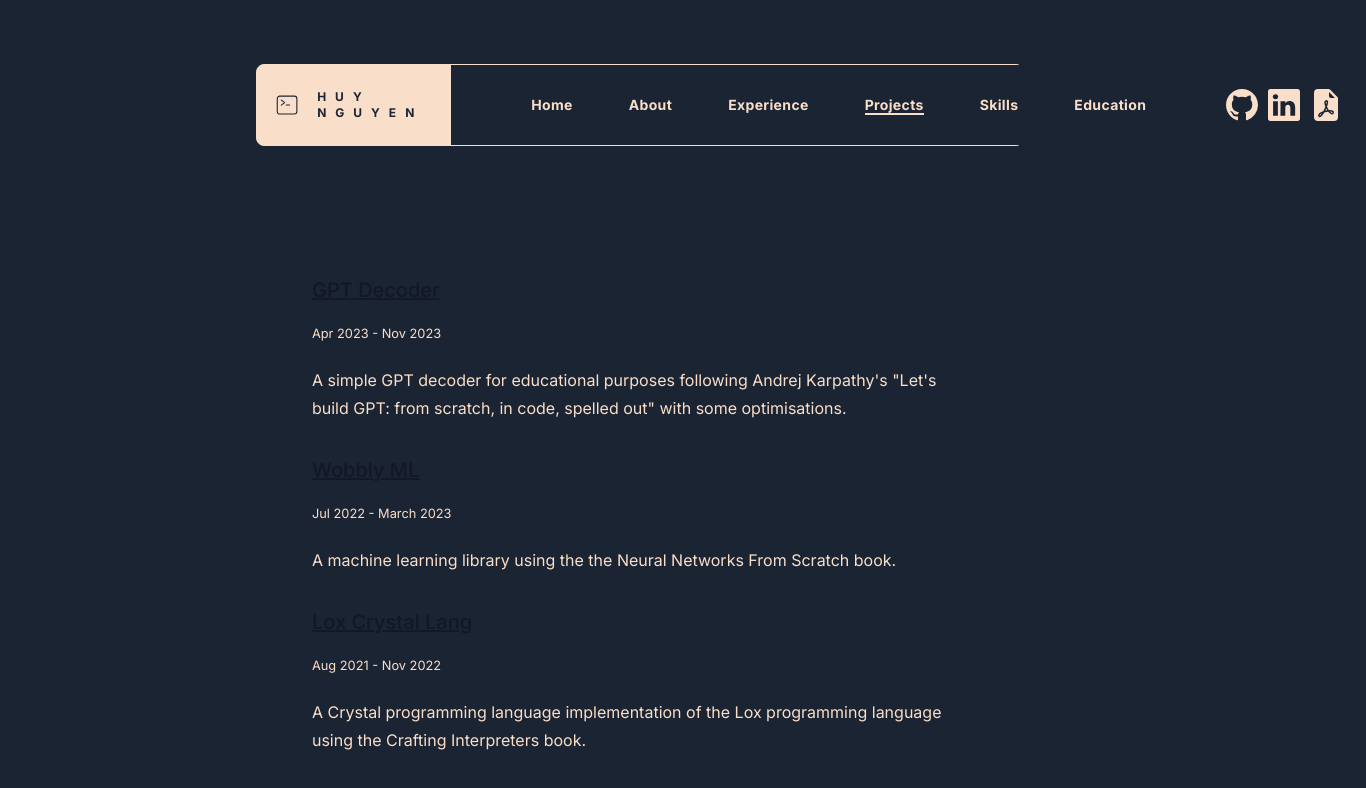
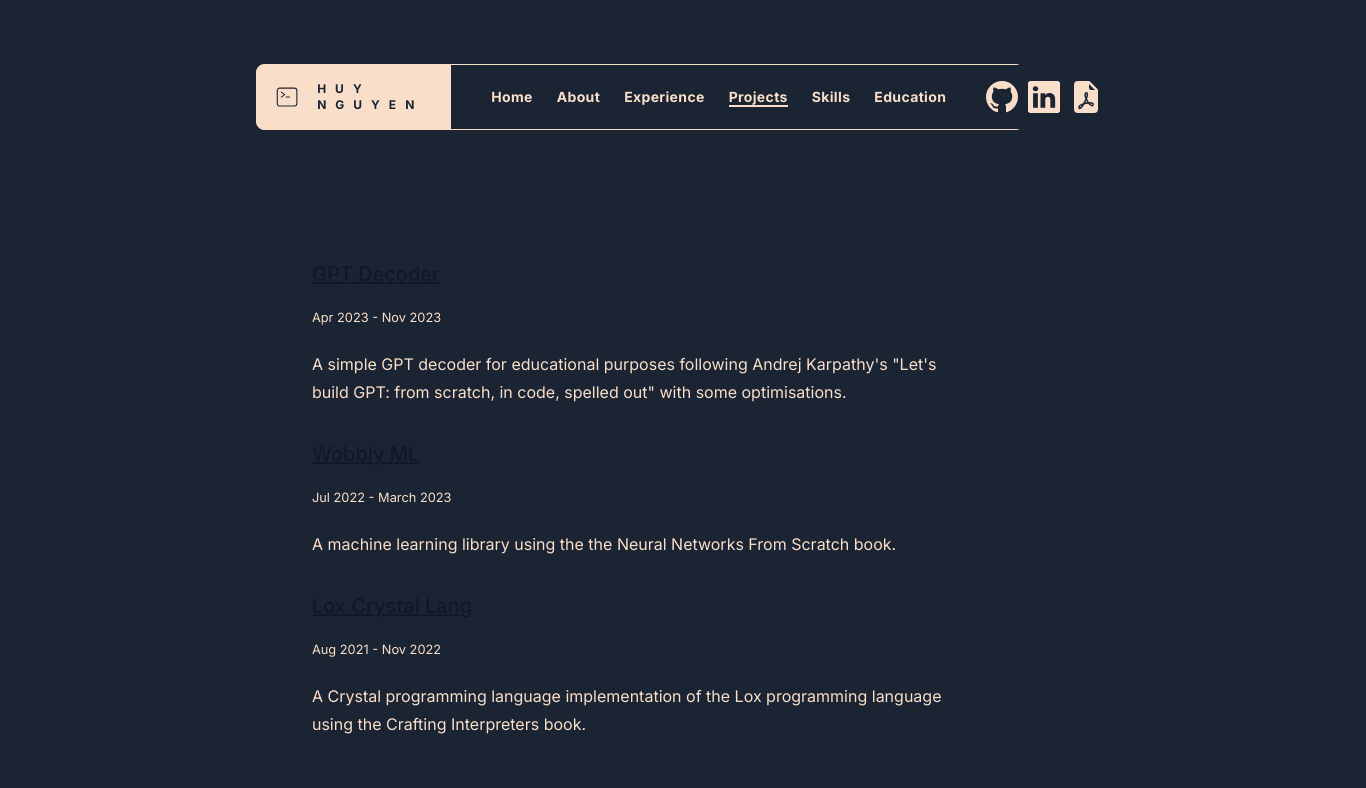
Before and after one commit to HuyNguyenAu/huynguyen-space, a Next.js app: page /projects in a window 1280 px wide. Shown: the top 788 px of the page, 1366 px wide, since content can reach past the window. Built offline with nearby package versions, Linux system fonts and the light colour scheme.

Commit message:
Clean up.

```diff
--- a/app/components/navigation/Navigation.tsx
+++ b/app/components/navigation/Navigation.tsx
@@ -11,8 +11,8 @@ const Navigation = () => {
                     <Logo />
                     <p className="text-xs font-bold tracking-[0.75em] text-[#1B2432]">HUY NGUYEN</p>
                 </Link>
-                <div className="p-6 pl-20 grow flex flex gap-x-20 bg-[#1B2432] rounded-r-lg">
-                    <div className="grow flex flex gap-x-14 justify-center items-center">
+                <div className="p-3 pl-10 grow flex flex gap-x-10 bg-[#1B2432] rounded-r-lg">
+                    <div className="grow flex flex gap-x-6 justify-center items-center">
                         <NavigationLink text="Home" href="/" />
                         <NavigationLink text="About" href="/about" />
                         <NavigationLink text="Experience" href="/experience" />
@@ -20,7 +20,7 @@ const Navigation = () => {
                         <NavigationLink text="Skills" href="/skills" />
                         <NavigationLink text="Education" href="/education" />
                     </div>
-                    <div className="flex flex gap-x-2.5">
+                    <div className="flex flex gap-x-2.5 items-center">
                         <ExternalLink href="https://github.com/HuyNguyenAu">
                             <svg className="fill-[#F9DEC9]" xmlns="http://www.w3.org/2000/svg" fill="currentColor" viewBox="0 0 16 16">
                                 <path d="M8 0C3.58 0 0 3.58 0 8c0 3.54 2.29 6.53 5.47 7.59.4.07.55-.17.55-.38 0-.19-.01-.82-.01-1.49-2.01.37-2.53-.49-2.69-.94-.09-.23-.48-.94-.82-1.13-.28-.15-.68-.52-.01-.53.63-.01 1.08.58 1.23.82.72 1.21 1.87.87 2.33.66.07-.52.28-.87.51-1.07-1.78-.2-3.64-.89-3.64-3.95 0-.87.31-1.59.82-2.15-.08-.2-.36-1.02.08-2.12 0 0 .67-.21 2.2.82.64-.18 1.32-.27 2-.27.68 0 1.36.09 2 .27 1.53-1.04 2.2-.82 2.2-.82.44 1.1.16 1.92.08 2.12.51.56.82 1.27.82 2.15 0 3.07-1.87 3.75-3.65 3.95.29.25.54.73.54 1.48 0 1.07-.01 1.93-.01 2.2 0 .21.15.46.55.38A8.012 8.012 0 0 0 16 8c0-4.42-3.58-8-8-8z" />
--- a/app/page.tsx
+++ b/app/page.tsx
@@ -4,8 +4,8 @@ import HeroImage from "./hero.png";
 const Page = () => {
   return (
     <div className="flex justify-between items-center">
-      <div className="flex flex-col gap-y-12">
-        <p className="p-1 text-center text-xs text-[#F9DEC9] font-bold tracking-[0.75em]">FULLSTACK SOFTWARE ENGINEER</p>
+      <div className="flex flex-col gap-y-10">
+        <p className="p-1 text-xs text-[#F9DEC9] font-bold tracking-[0.75em]">FULLSTACK SOFTWARE<br/>ENGINEER</p>
         <p className="text-2xl md:text-6xl lg:text-7xl xl:text-8xl text-[#F9DEC9] font-bold tracking-wide leading-[85%]">HUY<br />NGUYEN</p>
         <article className="prose text-[#F9DEC9]">
           <p>I&apos;m a curious individual and an avid learner.<br />I thrive on tackling interesting and difficult challenges.</p>
```
